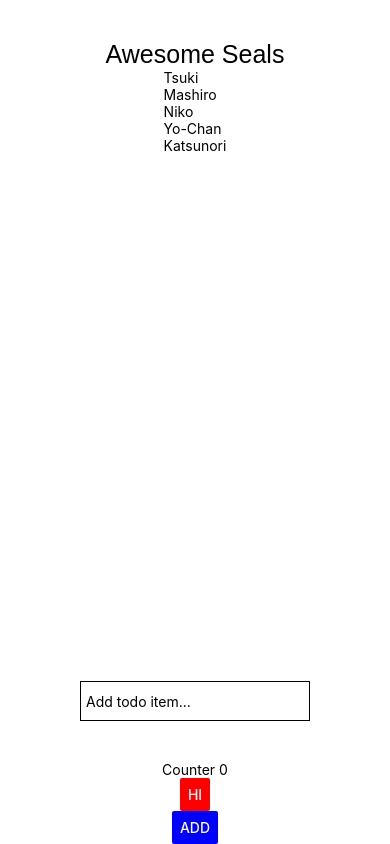
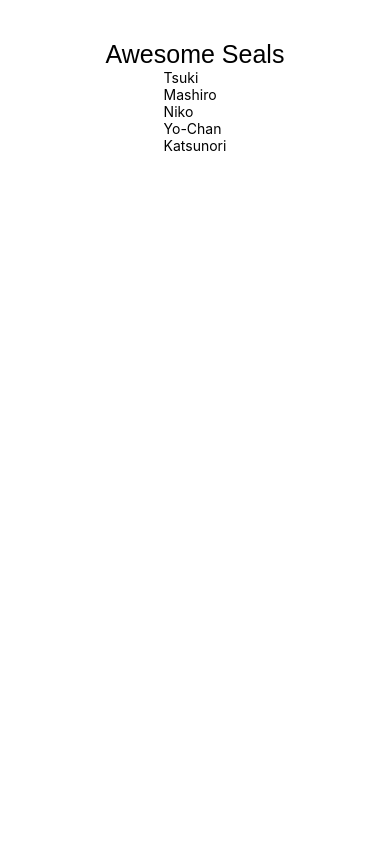
Before and after one commit to valmg11/Todo-List, a React Native app in the folder todo-list/: screen / in a window 390 px wide. Built offline with nearby package versions, Linux system fonts and the light colour scheme.

Commit message:
download rneui

```diff
--- a/todo-list/App.js
+++ b/todo-list/App.js
@@ -1,21 +1,21 @@
 import { StatusBar } from 'expo-status-bar';
-import React, {useState, useCallback} from 'react';
-import { StyleSheet, Text, View, FlatList, Button} from 'react-native';
-import { TextInput } from 'react-native-web';
+// import React, {useState, useCallback} from 'react';
+import { StyleSheet, Text, View, FlatList} from 'react-native';
+// import { TextInput } from 'react-native-web';
 // import { CheckBox } from '@rneui/themed';
 
 let data = ["Tsuki", "Mashiro", "Niko", "Yo-Chan","Katsunori"];
 
 export default function App() {
-  let [newMenuItem, setNewMenuItem] = useState("");
-  let [menuItems, setMenuItems] = useState("");
+  // let [newMenuItem, setNewMenuItem] = useState("");
+  // let [menuItems, setMenuItems] = useState("");
 
-  let addMenuItem = useCallback(() => {
-    console.log("added")
-    setMenuItems([newMenuItem, ...menuItems])
-  }, [newMenuItem, menuItems])
+  // let addMenuItem = useCallback(() => {
+  //   console.log("added")
+  //   setMenuItems([newMenuItem, ...menuItems])
+  // }, [newMenuItem, menuItems])
 
-  let [counter, setCounter] = useState(0);
+  // let [counter, setCounter] = useState(0);
   return (
     <View style={styles.container}>
       <Text style={styles.header}>Awesome Seals</Text>
@@ -27,7 +27,7 @@ export default function App() {
       <StatusBar style="auto" />
 
 
-      <TextInput
+      {/* <TextInput
       placeholder="Add todo item..."
       style={{
           height: 40,
@@ -47,7 +47,7 @@ export default function App() {
         onPress={() => {
           addMenuItem(),
           console.log("addItem")}}
-        color="blue"></Button>
+        color="blue"></Button> */}
     </View>
   );
 }
```
Also changed, not shown: todo-list/package.json (+5 -2 lines), 1 other file (tests, documents, lock files or other folders).
